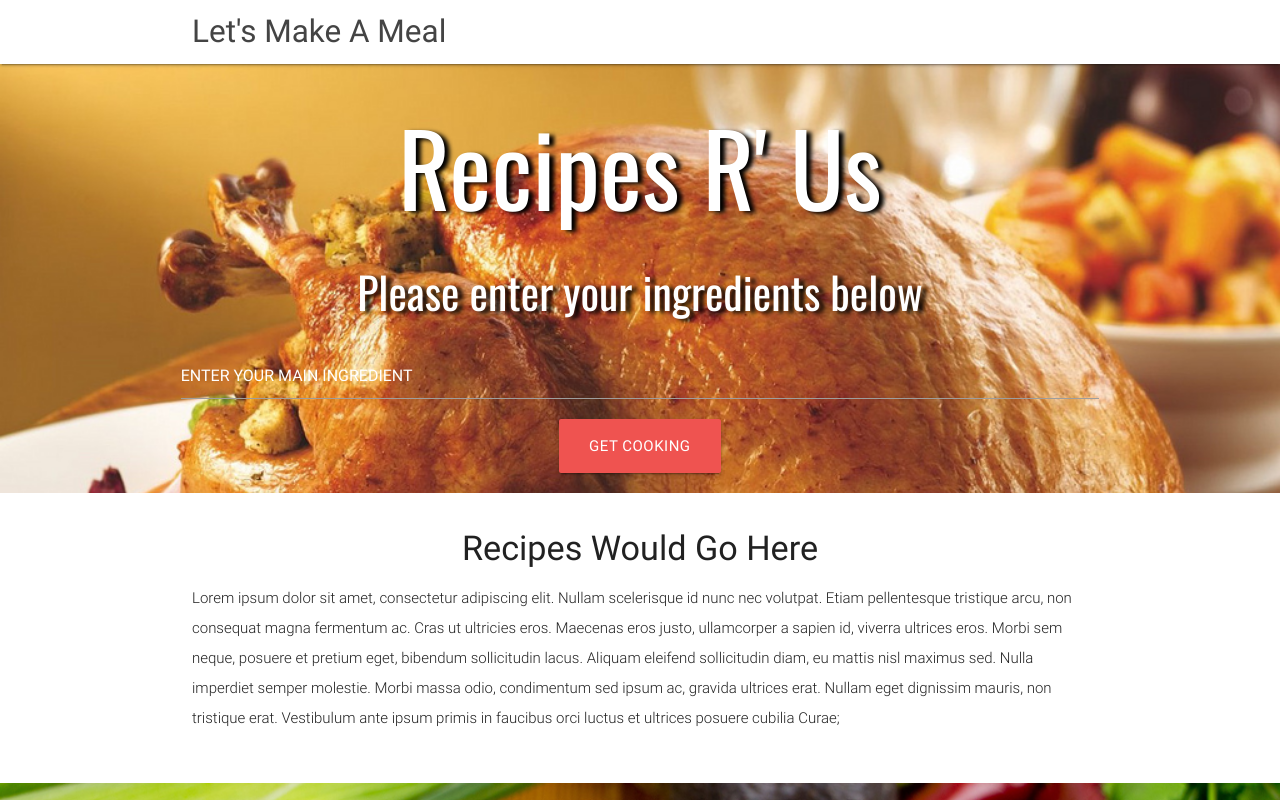
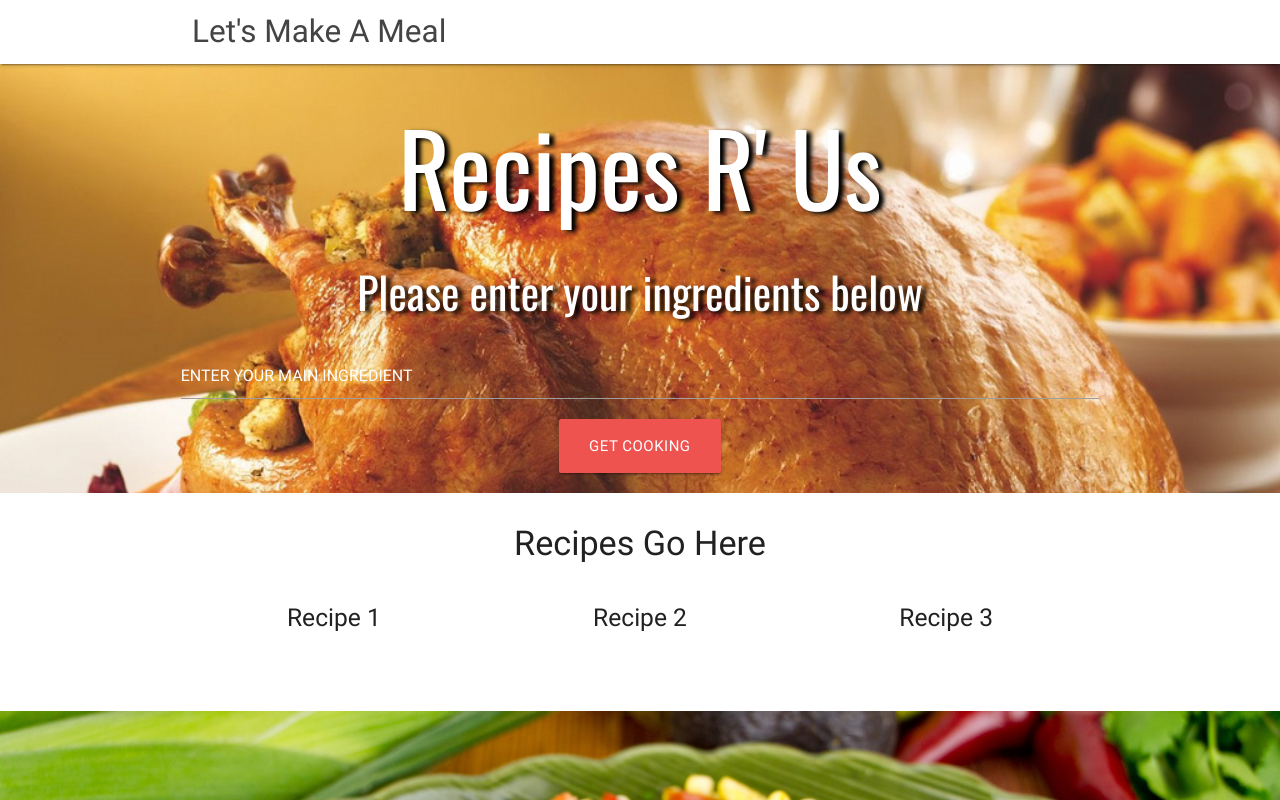
Before and after one commit to saenza76/project2, a website: page public/index.html in a window 1280 px wide. Shown: the top 800 px of the page. Drawn offline with nearby package versions, Linux system fonts and the light colour scheme.

Commit message:
added divs for recipes with sample text

```diff
--- a/public/index.html
+++ b/public/index.html
@@ -8,6 +8,7 @@
     <title>Lets Make A Meal</title>
     <!-- CSS  -->
     <link href="https://fonts.googleapis.com/icon?family=Material+Icons" rel="stylesheet">
+    <link href="https://maxcdn.bootstrapcdn.com/bootstrap/3.3.7/css/bootstrap.min.css">
     <link href="assets/css/materialize.css" type="text/css" rel="stylesheet" media="screen,projection" />
     <link href="assets/css/style.css" type="text/css" rel="stylesheet" media="screen,projection" />
     <!-- Custom Fonts -->
@@ -18,6 +19,7 @@
     <nav class="white" role="navigation">
         <div class="nav-wrapper container">
             <a id="logo-container" href="#" class="brand-logo">Let's Make A Meal</a>
+            <!-- Sign in w/Google -->
             <div id="my-signin2" class="brand-logo right"></div>
             <script>
             function onSuccess(googleUser) {
@@ -32,6 +34,7 @@
             function onFailure(error) {
                 console.log(error);
             }
+
             function renderButton() {
                 gapi.signin2.render('my-signin2', {
                     'scope': 'profile email',
@@ -56,9 +59,7 @@
                 </div>
                 <div class="row center">
                     <form>
-
                     <input type="text" id="ingredient" placeholder="ENTER YOUR MAIN INGREDIENT">
-
                     <a href="#" id="recipe-button" class="btn-large waves-effect waves-light red lighten-1">Get Cooking</a>
                     </form>
                 </div>
@@ -72,9 +73,30 @@
         <div class="section">
             <div class="row">
                 <div class="col s12 center">
-                    <h3><i class="mdi-content-send brown-text"></i></h3>
-                    <h4>Recipes Would Go Here</h4>
-                    <p class="left-align light">Lorem ipsum dolor sit amet, consectetur adipiscing elit. Nullam scelerisque id nunc nec volutpat. Etiam pellentesque tristique arcu, non consequat magna fermentum ac. Cras ut ultricies eros. Maecenas eros justo, ullamcorper a sapien id, viverra ultrices eros. Morbi sem neque, posuere et pretium eget, bibendum sollicitudin lacus. Aliquam eleifend sollicitudin diam, eu mattis nisl maximus sed. Nulla imperdiet semper molestie. Morbi massa odio, condimentum sed ipsum ac, gravida ultrices erat. Nullam eget dignissim mauris, non tristique erat. Vestibulum ante ipsum primis in faucibus orci luctus et ultrices posuere cubilia Curae;</p>
+                    <h4>Recipes Go Here</h4>
+                    <div class="section">
+                        <!--   Icon Section   -->
+                        <div class="row">
+                            <div class="col s12 m4">
+                                <div class="icon-block-1">
+                                    <h5 class="center">Recipe 1</h5>
+
+                                </div>
+                            </div>
+                            <div class="col s12 m4">
+                                <div class="icon-block-2">
+                                    <h5 class="center">Recipe 2</h5>
+
+                                </div>
+                            </div>
+                            <div class="col s12 m4">
+                                <div class="icon-block-3">
+                                    <h5 class="center">Recipe 3</h5>
+
+                                </div>
+                            </div>
+                        </div>
+                    </div>
                 </div>
             </div>
         </div>
@@ -117,6 +139,7 @@
             </div>
         </div>
     </div>
+    <!-- Signout button -->
     <a class="right-algin" href="http://localhost:3000" onclick="signOut();">Sign out</a>
     <script>
     function signOut() {
```
Lines whose indentation alone changed are shown as unchanged.
